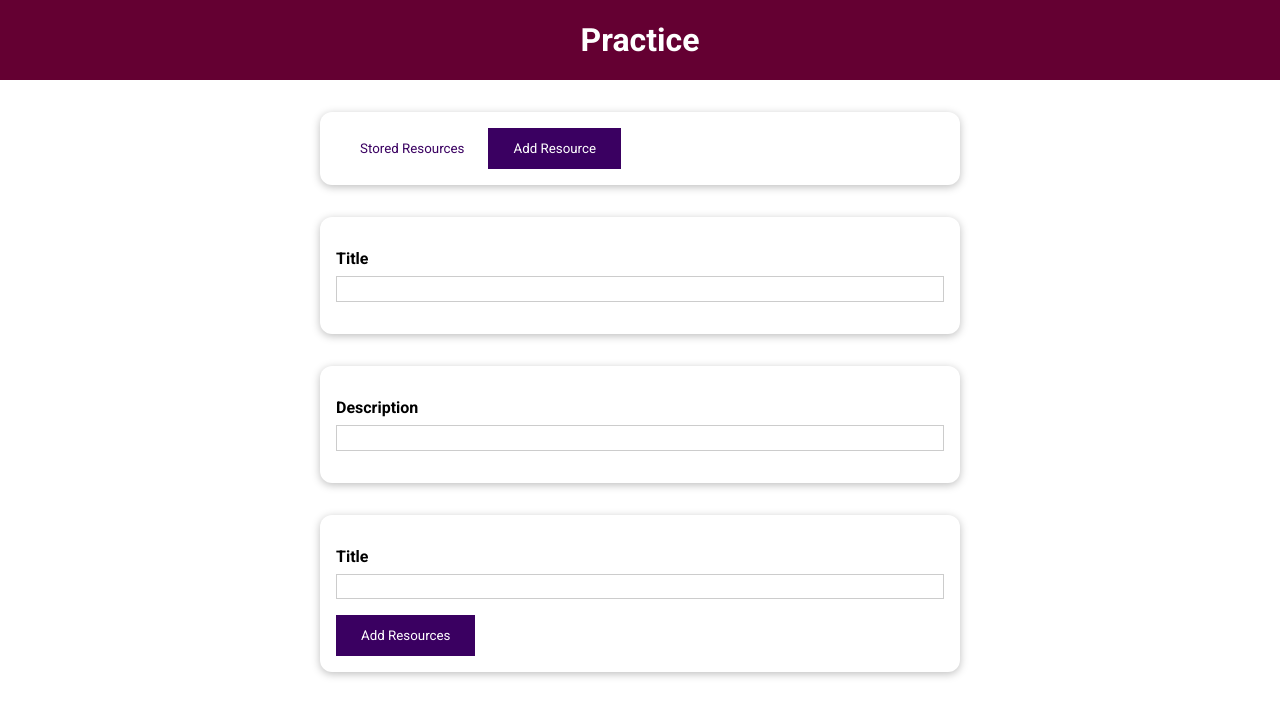
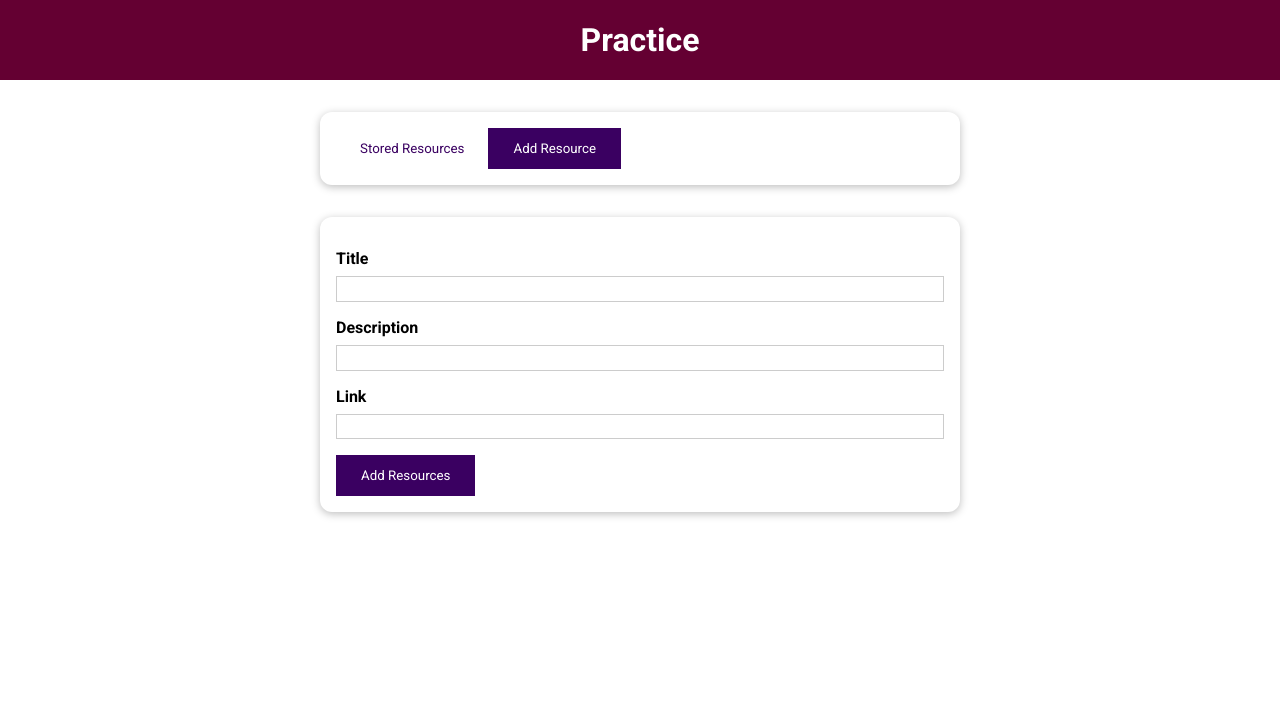
Before and after one commit to bokas5/vue-LearningResources-project, a Vue app: page / in a window 1280 px wide. Both pictures are taken after a click on the button "Add Resource". Shown: the top 716 px of the page. Built offline with nearby package versions, Linux system fonts and the light colour scheme.

Commit message:
Fetch user input, add new resources

```diff
--- a/src/components/learning-resources/AddResource.vue
+++ b/src/components/learning-resources/AddResource.vue
@@ -1,25 +1,23 @@
 <template>
   <base-card
-    ><form>
+    ><form @submit.prevent="submitData">
       <div class="form-control">
         <label for="title">Title</label>
-        <input id="title" name="title" type="text" />
+        <input id="title" name="title" type="text" ref="titleInput" />
       </div>
-    </form>
-  </base-card>
-  <base-card
-    ><form>
       <div class="form-control">
         <label for="description">Description</label>
-        <input id="description" name="description" type="text" rows="3" />
+        <input
+          id="description"
+          name="description"
+          type="text"
+          rows="3"
+          ref="descInput"
+        />
       </div>
-    </form>
-  </base-card>
-  <base-card
-    ><form>
       <div class="form-control">
-        <label for="link">Title</label>
-        <input id="link" name="link" type="url" />
+        <label for="link">Link</label>
+        <input id="link" name="link" type="url" ref="linkInput" />
       </div>
       <div>
         <base-button type="submit">Add Resources</base-button>
@@ -29,7 +27,18 @@
 </template>
 
 <script>
-export default {};
+export default {
+  inject: ['addResource'],
+  methods: {
+    submitData() {
+      const enteredTitle = this.$refs.titleInput.value;
+      const enteredDescription = this.$refs.descInput.value;
+      const enteredUrl = this.$refs.linkInput.value;
+
+      this.addResource(enteredTitle, enteredDescription, enteredUrl);
+    }
+  }
+};
 </script>
 
 <style scoped>
--- a/src/components/learning-resources/TheResources.vue
+++ b/src/components/learning-resources/TheResources.vue
@@ -7,7 +7,9 @@
       >Add Resource</base-button
     >
   </base-card>
+  <keep-alive>
   <component :is="selectedTab"></component>
+  </keep-alive>
 </template>
 
 <script>
@@ -37,12 +39,23 @@
   },
   provide() {
     return {
-      resources: this.storedResources
+      resources: this.storedResources,
+      addResource: this.addResource
     };
   },
   methods: {
     setSelectedTab(tab) {
       this.selectedTab = tab;
+    },
+    addResource(title, description, url) {
+        const newResource = {
+            id: new Date().toISOString(),
+            title: title,
+            description: description,
+            link: url
+        }
+        this.storedResources.unshift(newResource);
+        this.selectedTab = 'stored-resources';
     }
   },
   computed:{
```
